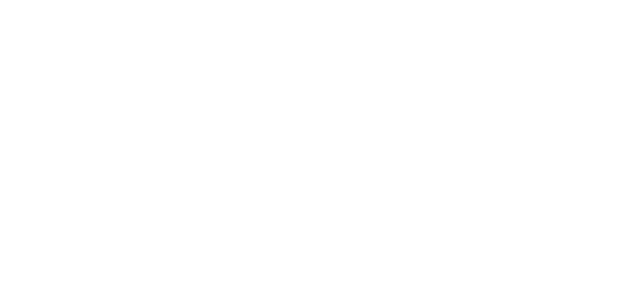
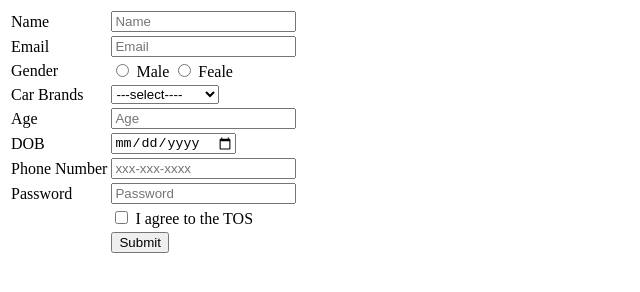
Before and after one commit to acciojob/signup-form-car-rhk998, a website: page main.html in a window 1280 px wide. Shown: the whole page, without its empty margins (0-640 px from the left). Drawn offline with Linux system fonts and the light colour scheme.

Commit message:
created a submission

```diff
--- a/main.html
+++ b/main.html
@@ -8,6 +8,82 @@
 
 <body>
 	<!-- the entire body must be written by student -->
+	<form action="/submit" method="post">
+		<table>
+			<tr>
+				<td>
+					Name
+				</td>
+				<td>
+					<input type="text" placeholder="Name" name="">
+				</td>
+			</tr>
+			<tr>
+				<td>
+					Email
+				</td>
+				<td>
+					<input type="text" placeholder="Email" name="">
+				</td>
+			</tr>
+			<tr>
+				<td>
+					Gender
+				</td>
+				<td>
+					<input type="radio" name="gender" size=""> Male
+					<input type="radio" name="gender" size=""> Feale
+
+				</td>
+			</tr>
+			<tr><td>Car Brands</td>
+				<td><select name="cars">
+					<option name="">---select----</option>
+					<option name="">HondaCity</option>
+					<option name="">Hyundai verna</option>
+
+				</select></td>
+			</tr>
+			<tr>
+				<td>
+					Age
+				</td>
+				<td>
+					<input type="number" placeholder="Age" name="">
+				</td>
+			</tr>
+			<tr>
+				<td>
+					DOB
+				</td>
+				<td>
+					<input type ="date"
+				</td>
+			</tr>
+			<tr><td>Phone Number</td>
+			<td><input type="tel" placeholder="xxx-xxx-xxxx" name=""></td>
+			</tr>
+			<tr>
+				<td>Password</td>
+				<td><input type="Password" placeholder="Password" name=""></td>
+			</tr>
+			  <tr>
+                <td></td>
+                <td>
+                    <input type="checkbox" id="tos" name="">
+                    <label for="tos">I agree to the TOS</label>
+                </td>
+            </tr>
+
+            <!-- Row for Submit Button -->
+            <tr>
+                <td></td>
+                <td>
+                    <button type="submit">Submit</button>
+                </td>
+            </tr>
+		</table>
+	</form>
     <script type="text/javascript" src="./script.js">
 </script>
 
```
